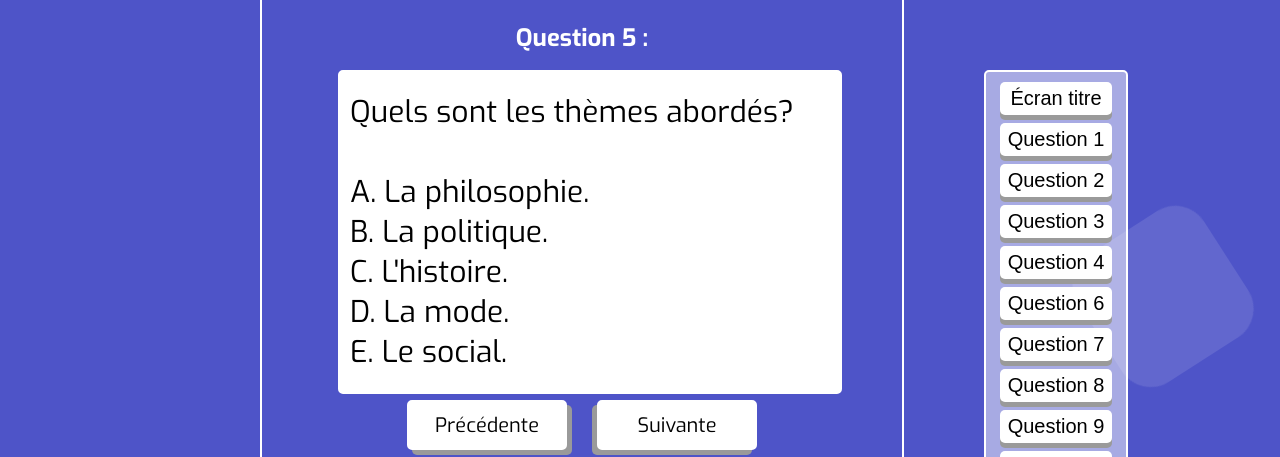
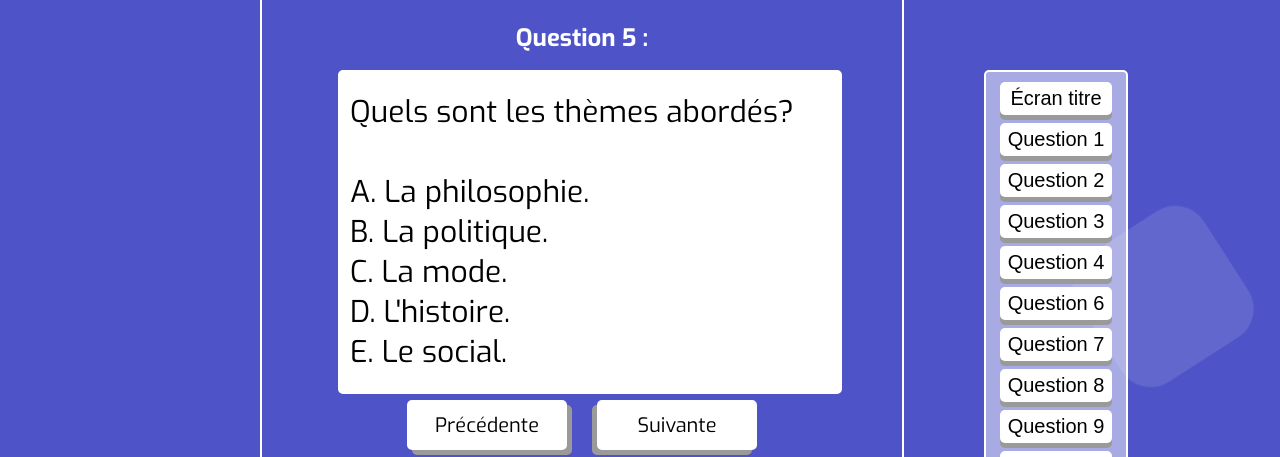
Before and after one commit to kavv3t/QCM, a plain HTML site: page html/quest5.html in a window 1280 px wide. Shown: the part 124-581 px from the top of the page. Drawn offline with Linux system fonts and the light colour scheme.

Commit message:
réglage d'une erreur dans une question

```diff
--- a/html/quest5.html
+++ b/html/quest5.html
@@ -20,7 +20,7 @@
       <article class="art1">
         <div class="part1 modif1">
           <h2>Question 5 :</h2>
-          <p class="para1 modif2">Quels sont les thèmes abordés?<br><br>A. La philosophie.<br>B. La politique.<br>C. L'histoire.<br>D. La mode.<br>E. Le social.</p>
+          <p class="para1 modif2">Quels sont les thèmes abordés?<br><br>A. La philosophie.<br>B. La politique.<br>C. La mode.<br>D. L'histoire.<br>E. Le social.</p>
         </div>
         <div class="start modif3">
           <button onclick="location.href='quest4.html'" class="previous">Précédente</button>
```
